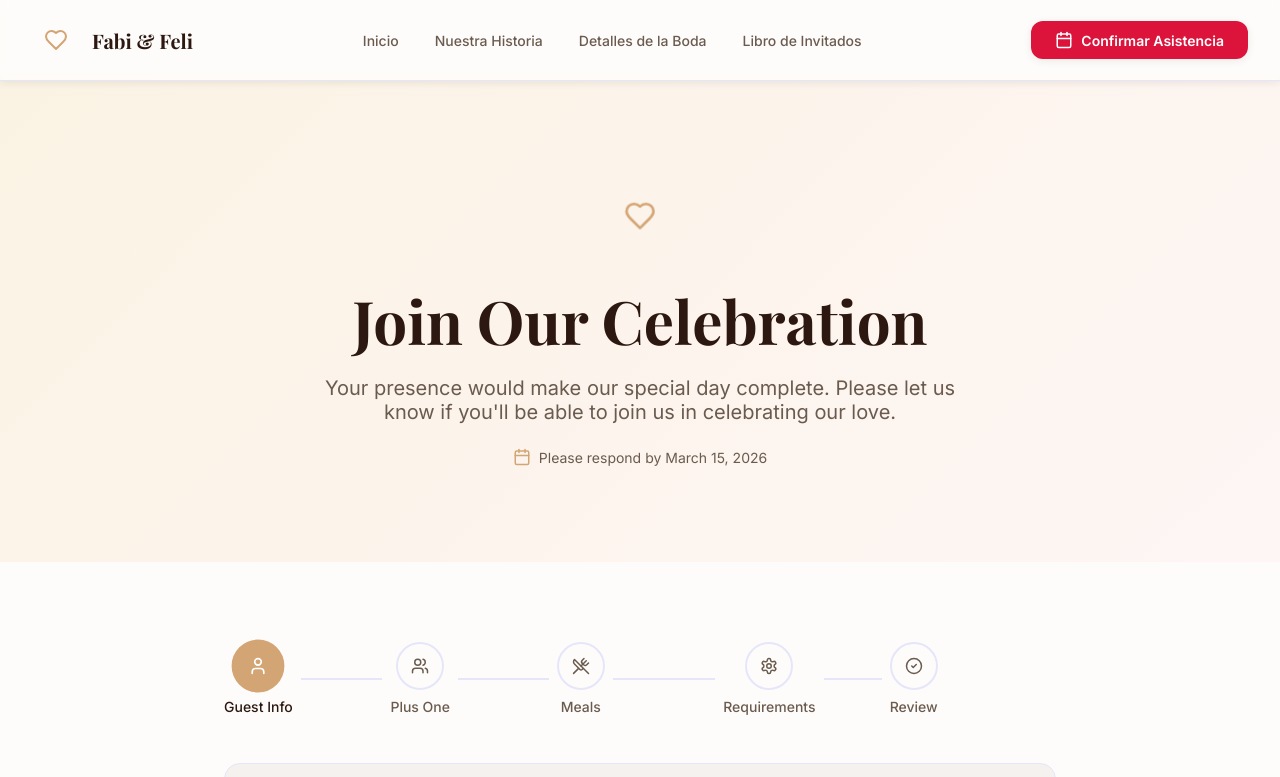
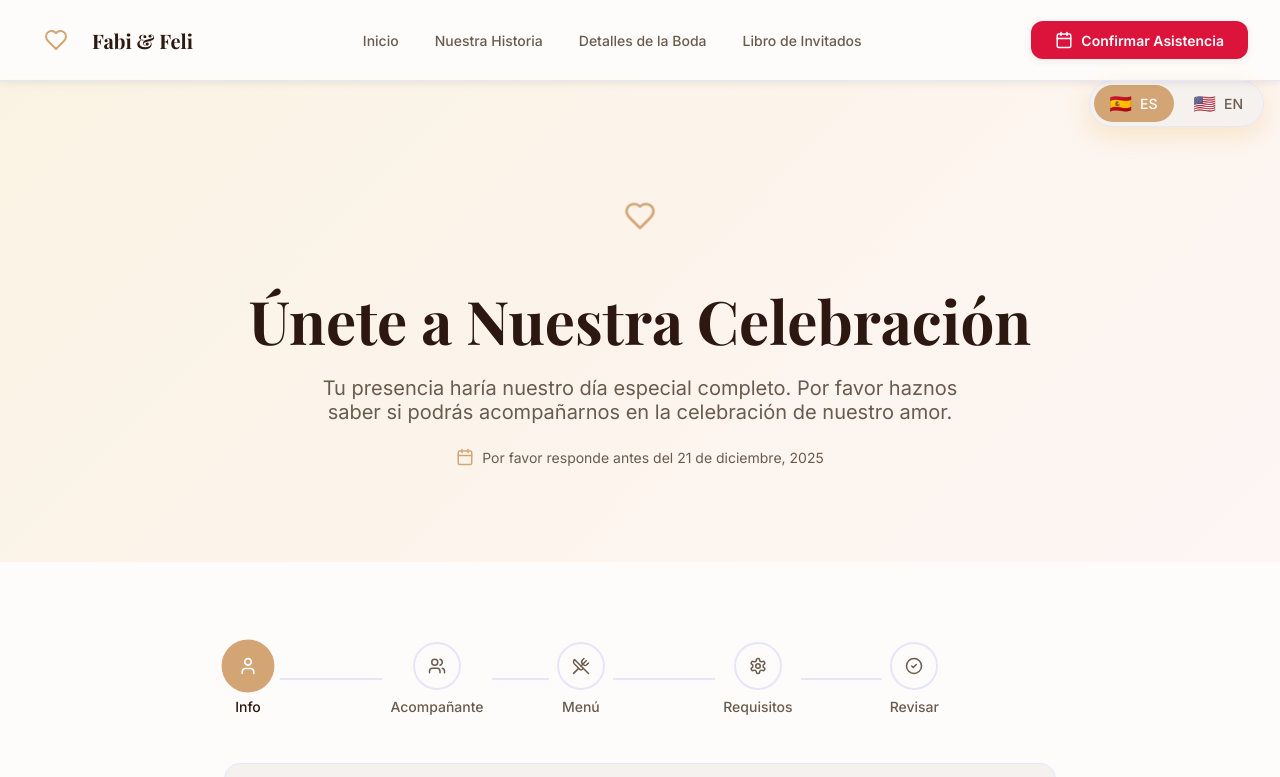
Before and after one commit to fabiyfeli/fabiyfeli.github.io, a React (Vite) app: page /rsvp in a window 1280 px wide. Shown: the top 777 px of the page. Built offline with nearby package versions, Linux system fonts and the light colour scheme.

Commit message:
changes wrong dates

```diff
--- a/src/pages/our-story/components/Footer.jsx
+++ b/src/pages/our-story/components/Footer.jsx
@@ -126,7 +126,7 @@ const Footer = ({ language }) => {
             </p>
             <div className="flex items-center gap-2 text-background/60 text-sm">
               <Icon name="Heart" size={16} color="var(--color-error)" className="heartbeat" />
-              <span>June 15, 2026</span>
+              <span>January 31, 2026</span>
             </div>
           </div>
         </div>
--- /dev/null
+++ b/src/pages/rsvp/components/LanguageToggle.jsx
@@ -0,0 +1,36 @@
+import Icon from '../../../components/AppIcon';
+
+const LanguageToggle = ({ language, onLanguageChange }) => {
+  return (
+    <div className="fixed top-20 right-4 z-40">
+      <div className="bg-card border border-border rounded-full shadow-lg p-1 flex gap-1">
+        <button
+          onClick={() => onLanguageChange('es')}
+          className={`flex items-center gap-2 px-4 py-2 rounded-full transition-all ${
+            language === 'es'
+              ? 'bg-primary text-primary-foreground'
+              : 'text-muted-foreground hover:text-foreground'
+          }`}
+          aria-label="Español"
+        >
+          <span className="text-lg">🇪🇸</span>
+          <span className="text-sm font-medium hidden sm:inline">ES</span>
+        </button>
+        <button
+          onClick={() => onLanguageChange('en')}
+          className={`flex items-center gap-2 px-4 py-2 rounded-full transition-all ${
+            language === 'en'
+              ? 'bg-primary text-primary-foreground'
+              : 'text-muted-foreground hover:text-foreground'
+          }`}
+          aria-label="English"
+        >
+          <span className="text-lg">🇺🇸</span>
+          <span className="text-sm font-medium hidden sm:inline">EN</span>
+        </button>
+      </div>
+    </div>
+  );
+};
+
+export default LanguageToggle;
--- a/src/pages/rsvp/components/ProgressIndicator.jsx
+++ b/src/pages/rsvp/components/ProgressIndicator.jsx
@@ -1,12 +1,17 @@
 import Icon from '../../../components/AppIcon';
 
-const ProgressIndicator = ({ currentStep, totalSteps }) => {
+const ProgressIndicator = ({ currentStep, totalSteps, language = 'es' }) => {
+  const labels = {
+    es: ['Info', 'Acompañante', 'Menú', 'Requisitos', 'Revisar'],
+    en: ['Guest Info', 'Plus One', 'Meals', 'Requirements', 'Review']
+  };
+
   const steps = [
-    { number: 1, label: 'Guest Info', icon: 'User' },
-    { number: 2, label: 'Plus One', icon: 'Users' },
-    { number: 3, label: 'Meals', icon: 'UtensilsCrossed' },
-    { number: 4, label: 'Requirements', icon: 'Settings' },
-    { number: 5, label: 'Review', icon: 'CheckCircle2' }
+    { number: 1, label: labels[language][0], icon: 'User' },
+    { number: 2, label: labels[language][1], icon: 'Users' },
+    { number: 3, label: labels[language][2], icon: 'UtensilsCrossed' },
+    { number: 4, label: labels[language][3], icon: 'Settings' },
+    { number: 5, label: labels[language][4], icon: 'CheckCircle2' }
   ];
 
   return (
--- a/src/pages/rsvp/components/RSVPHero.jsx
+++ b/src/pages/rsvp/components/RSVPHero.jsx
@@ -1,6 +1,21 @@
 import Icon from '../../../components/AppIcon';
 
-const RSVPHero = () => {
+const RSVPHero = ({ language = 'es' }) => {
+  const content = {
+    es: {
+      title: 'Únete a Nuestra Celebración',
+      description: 'Tu presencia haría nuestro día especial completo. Por favor haznos saber si podrás acompañarnos en la celebración de nuestro amor.',
+      deadline: 'Por favor responde antes del 21 de diciembre, 2025'
+    },
+    en: {
+      title: 'Join Our Celebration',
+      description: 'Your presence would make our special day complete. Please let us know if you\'ll be able to join us in celebrating our love.',
+      deadline: 'Please respond by December 21, 2025'
+    }
+  };
+
+  const t = content[language];
+
   return (
     <section className="relative py-16 sm:py-20 lg:py-24 overflow-hidden">
       <div className="absolute inset-0 romantic-gradient" />
@@ -11,16 +26,16 @@ const RSVPHero = () => {
         </div>
 
         <h1 className="text-4xl sm:text-5xl lg:text-6xl font-headline text-foreground mb-4">
-          Join Our Celebration
+          {t.title}
         </h1>
 
         <p className="text-lg sm:text-xl text-muted-foreground max-w-2xl mx-auto mb-6">
-          Your presence would make our special day complete. Please let us know if you'll be able to join us in celebrating our love.
+          {t.description}
         </p>
 
         <div className="flex items-center justify-center gap-2 text-sm text-muted-foreground">
           <Icon name="Calendar" size={18} color="var(--color-primary)" />
-          <span>Please respond by March 15, 2026</span>
+          <span>{t.deadline}</span>
         </div>
       </div>
     </section>
--- a/src/pages/rsvp/index.jsx
+++ b/src/pages/rsvp/index.jsx
@@ -1,4 +1,4 @@
-import { useState } from 'react';
+import { useState, useEffect } from 'react';
 import Header from '../../components/Header';
 import RSVPHero from './components/RSVPHero';
 import ProgressIndicator from './components/ProgressIndicator';
@@ -8,10 +8,12 @@ import MealPreferencesStep from './components/MealPreferencesStep';
 import SpecialRequirementsStep from './components/SpecialRequirementsStep';
 import ReviewStep from './components/ReviewStep';
 import ConfirmationModal from './components/ConfirmationModal';
+import LanguageToggle from './components/LanguageToggle';
 import Icon from '../../components/AppIcon';
 import { addRSVP } from '../../utils/rsvpStorage';
 
 const RSVP = () => {
+  const [language, setLanguage] = useState('es');
   const [currentStep, setCurrentStep] = useState(1);
   const [showConfirmation, setShowConfirmation] = useState(false);
   const [formData, setFormData] = useState({
@@ -34,6 +36,18 @@ const RSVP = () => {
     needsAccommodation: false,
     specialNotes: ''
   });
+
+  useEffect(() => {
+    const savedLanguage = localStorage.getItem('preferredLanguage');
+    if (savedLanguage && (savedLanguage === 'en' || savedLanguage === 'es')) {
+      setLanguage(savedLanguage);
+    }
+  }, []);
+
+  const handleLanguageChange = (newLanguage) => {
+    setLanguage(newLanguage);
+    localStorage.setItem('preferredLanguage', newLanguage);
+  };
 
   const updateFormData = (updates) => {
     setFormData(prev => ({ ...prev, ...updates }));
@@ -67,6 +81,7 @@ const RSVP = () => {
             formData={formData}
             onUpdate={updateFormData}
             onNext={handleNext}
+            language={language}
           />
         );
       case 2:
@@ -76,6 +91,7 @@ const RSVP = () => {
             onUpdate={updateFormData}
             onNext={handleNext}
             onBack={handleBack}
+            language={language}
           />
         );
       case 3:
@@ -85,6 +101,7 @@ const RSVP = () => {
             onUpdate={updateFormData}
             onNext={handleNext}
             onBack={handleBack}
+            language={language}
           />
         );
       case 4:
@@ -94,6 +111,7 @@ const RSVP = () => {
             onUpdate={updateFormData}
             onNext={handleNext}
             onBack={handleBack}
+            language={language}
           />
         );
       case 5:
@@ -102,6 +120,7 @@ const RSVP = () => {
             formData={formData}
             onBack={handleBack}
             onSubmit={handleSubmit}
+            language={language}
           />
         );
       default:
@@ -112,12 +131,13 @@ const RSVP = () => {
   return (
     <div className="min-h-screen bg-background">
       <Header />
+      <LanguageToggle language={language} onLanguageChange={handleLanguageChange} />
       <main className="main-content">
-        <RSVPHero />
+        <RSVPHero language={language} />
 
         <section className="py-12 sm:py-16 lg:py-20">
           <div className="max-w-4xl mx-auto px-4 sm:px-6 lg:px-8">
-            <ProgressIndicator currentStep={currentStep} totalSteps={5} />
+            <ProgressIndicator currentStep={currentStep} totalSteps={5} language={language} />
 
             {renderStep()}
 
@@ -175,6 +195,7 @@ const RSVP = () => {
         <ConfirmationModal
           formData={formData}
           onClose={() => setShowConfirmation(false)}
+          language={language}
         />
       )}
     </div>
```
